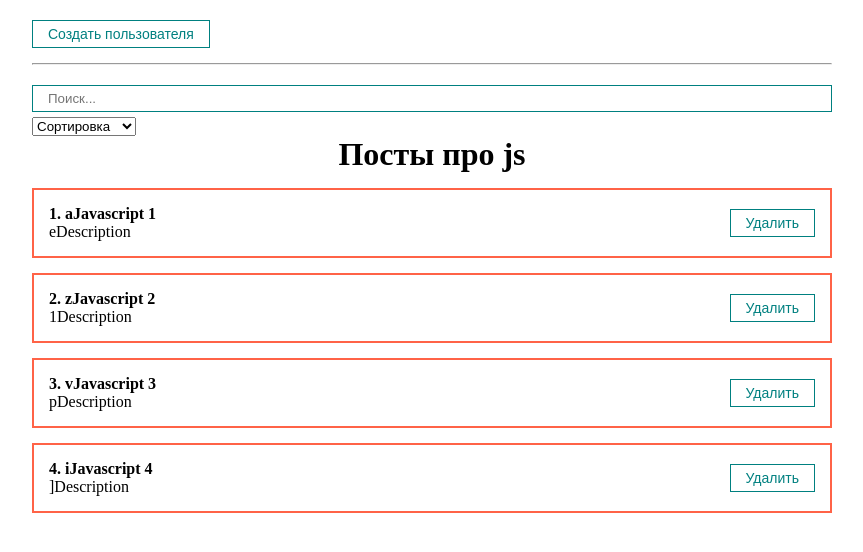
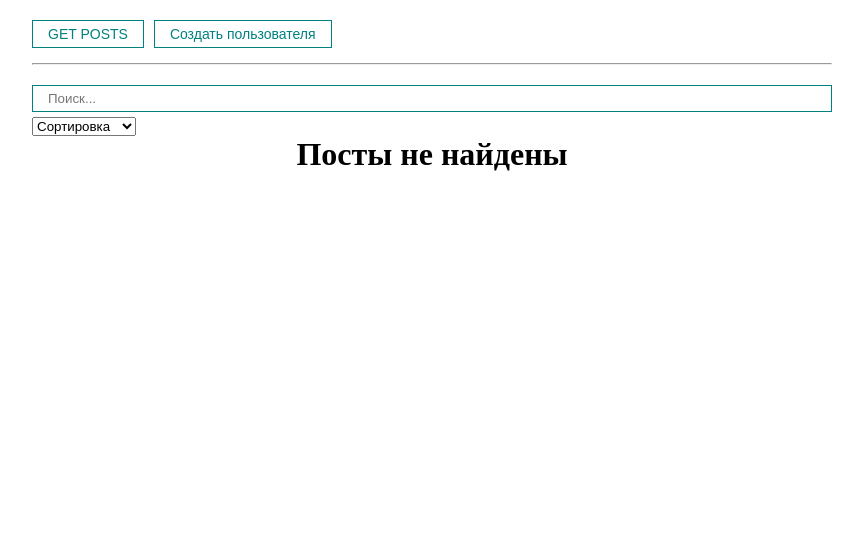
Before and after one commit to shadevil/react_tutorial, a React (Create React App) app: page / in a window 1280 px wide. Shown: the top 552 px of the page, without its empty margins (208-1071 px from the left). Built offline with nearby package versions, Linux system fonts and the light colour scheme.

Commit message:
clear code, add get posts

```diff
--- a/package.json
+++ b/package.json
@@ -6,9 +6,11 @@
     "@testing-library/jest-dom": "^5.16.4",
     "@testing-library/react": "^13.3.0",
     "@testing-library/user-event": "^13.5.0",
+    "axios": "^0.27.2",
     "react": "^18.1.0",
     "react-dom": "^18.1.0",
     "react-scripts": "5.0.1",
+    "react-transition-group": "^4.4.2",
     "web-vitals": "^2.1.4"
   },
   "scripts": {
--- a/src/App.js
+++ b/src/App.js
@@ -1,4 +1,6 @@
+import axios from "axios";
 import React, { useMemo, useState } from "react";
+import { usePosts } from "./components/hooks/usePosts";
 import PostFilter from "./components/PostFilter";
 import PostForm from "./components/PostForm";
 import PostList from "./components/PostList";
@@ -7,35 +9,21 @@ import MyModal from "./components/UI/MyModal/MyModal";
 import "./styles/App.css";
 
 function App() {
-  const [posts, setPosts] = useState([
-    { id: 1, title: "aJavascript 1", body: "eDescription" },
-    { id: 2, title: "zJavascript 2", body: "1Description" },
-    { id: 3, title: "vJavascript 3", body: "pDescription" },
-    { id: 4, title: "iJavascript 4", body: "]Description" },
-  ]);
+  const [posts, setPosts] = useState([ ]);
 
   const [filter, setFilter] = useState({ sort: "", query: "" });
   const [modal, setModal] = useState(false);
+  const sortedAndSearchedPosts = usePosts(posts, filter.sort,filter.query);
 
   const createPost = (newPost) => {
     setPosts([...posts, newPost]);
     setModal(false);
   };
-  const sortedPosts = useMemo(() => {
-    console.log("отработала сортировка");
-    if (filter.sort) {
-      return [...posts].sort((a, b) =>
-        a[filter.sort].localeCompare(b[filter.sort])
-      );
-    }
-    return posts;
-  }, [filter.sort, posts]);
 
-  const sortedAndSearchedPosts = useMemo(() => {
-    return sortedPosts.filter((post) =>
-      post.title.toLowerCase().includes(filter.query.toLowerCase())
-    );
-  }, [filter.query, sortedPosts]);
+  async function fetchPosts(){
+    const response = await axios.get('https://jsonplaceholder.typicode.com/posts');
+    setPosts(response.data);
+  }
   //Get post from child component
   const removePost = (post) => {
     setPosts(posts.filter((p) => p.id !== post.id));
@@ -43,6 +31,7 @@ function App() {
 
   return (
     <div className="App">
+      <MyButton style={{marginRight: 10}} onClick={fetchPosts}>GET POSTS</MyButton>
       <MyButton style={{marginTop: 20}} onClick={() => setModal(true)}>
         Создать пользователя
       </MyButton>
--- a/src/components/PostList.jsx
+++ b/src/components/PostList.jsx
@@ -1,12 +1,25 @@
 import React from "react";
+import { CSSTransition } from "react-transition-group";
+import { TransitionGroup } from "react-transition-group";
 import PostItem from "./PostItem";
 const PostList = ({posts, title, remove}) => {
   return (
     <div>
       <h1 style={{ textAlign: "center" }}>{title}</h1>
+      <TransitionGroup>
       {posts.map((post, index) => (
-        <PostItem remove={remove} number={index + 1} key={post.id} post={post} />
+        <CSSTransition
+          key={post.id}
+          timeout={500}
+          classNames="post">
+        <PostItem
+          remove={remove}
+          number={index + 1}
+          key={post.id}
+          post={post} />
+        </CSSTransition>
       ))}
+      </TransitionGroup>
     </div>
   );
 };
--- /dev/null
+++ b/src/components/hooks/usePosts.jsx
@@ -0,0 +1,24 @@
+import { useMemo } from "react";
+
+export const useSortedPosts = (posts, sort) =>{
+    const sortedPosts = useMemo(() => {
+        console.log("отработала сортировка");
+        if (sort) {
+          return [...posts].sort((a, b) =>
+            a[sort].localeCompare(b[sort])
+          );
+        }
+        return posts;
+      }, [sort, posts]);
+    return sortedPosts;
+}
+
+export const usePosts = (post, sort, query) => {
+    const sortedPosts = useSortedPosts(post,sort);
+    const sortedAndSearchedPosts = useMemo(() => {
+        return sortedPosts.filter((post) =>
+          post.title.toLowerCase().includes(query.toLowerCase())
+        );
+      }, [query, sortedPosts]);
+      return sortedAndSearchedPosts;
+}
--- a/src/styles/App.css
+++ b/src/styles/App.css
@@ -19,3 +19,22 @@
     justify-content: space-between;
     align-items: center;
 }
+
+.remove-btn {
+    margin-right: 0.5rem;
+  }
+
+  .post-enter {
+    transform: translateX(-350px);
+  }
+  .post-enter-active {
+    transform: translateX(0px);
+    transition: all 300ms ease-in;
+  }
+  .post-exit {
+    opacity: 1;
+  }
+  .post-exit-active {
+    transform: translateX(-1200px);
+    transition: all 300ms ease-in;
+  }
```
Also changed, not shown: 2 other files (tests, documents, lock files or other folders).
